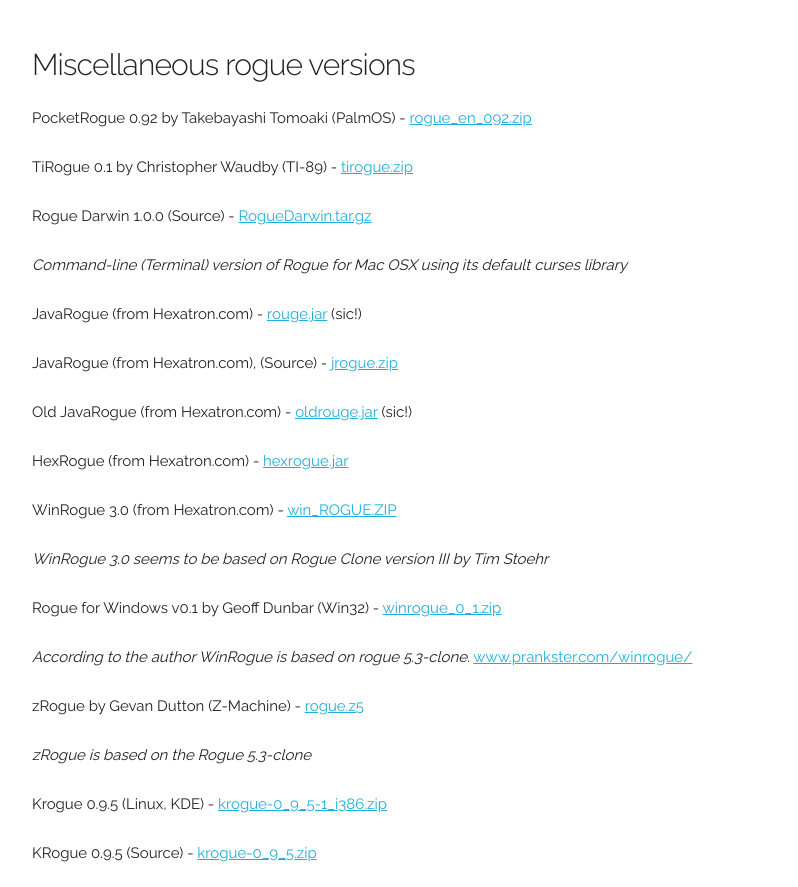
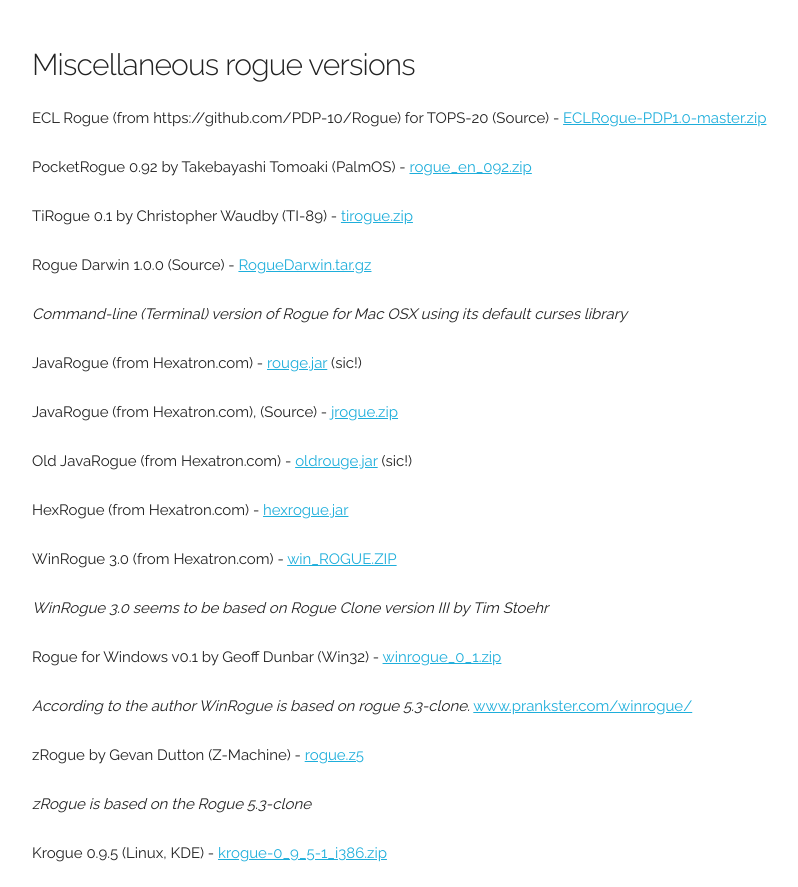
Before and after one commit to britzl/roguearchive, a plain HTML site: page index.html in a window 1280 px wide. Shown: the part 7990-8877 px from the top of the page, without its empty margins (128-926 px from the left). Drawn offline with Linux system fonts and the light colour scheme.

Commit message:
Added ECLRogue
Fixes #1

```diff
--- a/index.html
+++ b/index.html
@@ -242,6 +242,7 @@
 		<div class="row" style="margin-top: 5%">
 			<div class="twelve columns">
 				<a name="miscrogue"></a><h4>Miscellaneous rogue versions</h4>
+                <p>ECL Rogue (from https://github.com/PDP-10/Rogue) for TOPS-20 (Source) - <a href="files/ECLRogue-PDP1.0-master.zip">ECLRogue-PDP1.0-master.zip</a></p>
 				<p>PocketRogue 0.92 by Takebayashi Tomoaki (PalmOS) - <a href="files/rogue_en_092.zip">rogue_en_092.zip</a></p>
 				<p>TiRogue 0.1 by Christopher Waudby (TI-89) - <a href="files/tirogue.zip">tirogue.zip</a></p>
 
```
Also changed, not shown: 1 other file.
